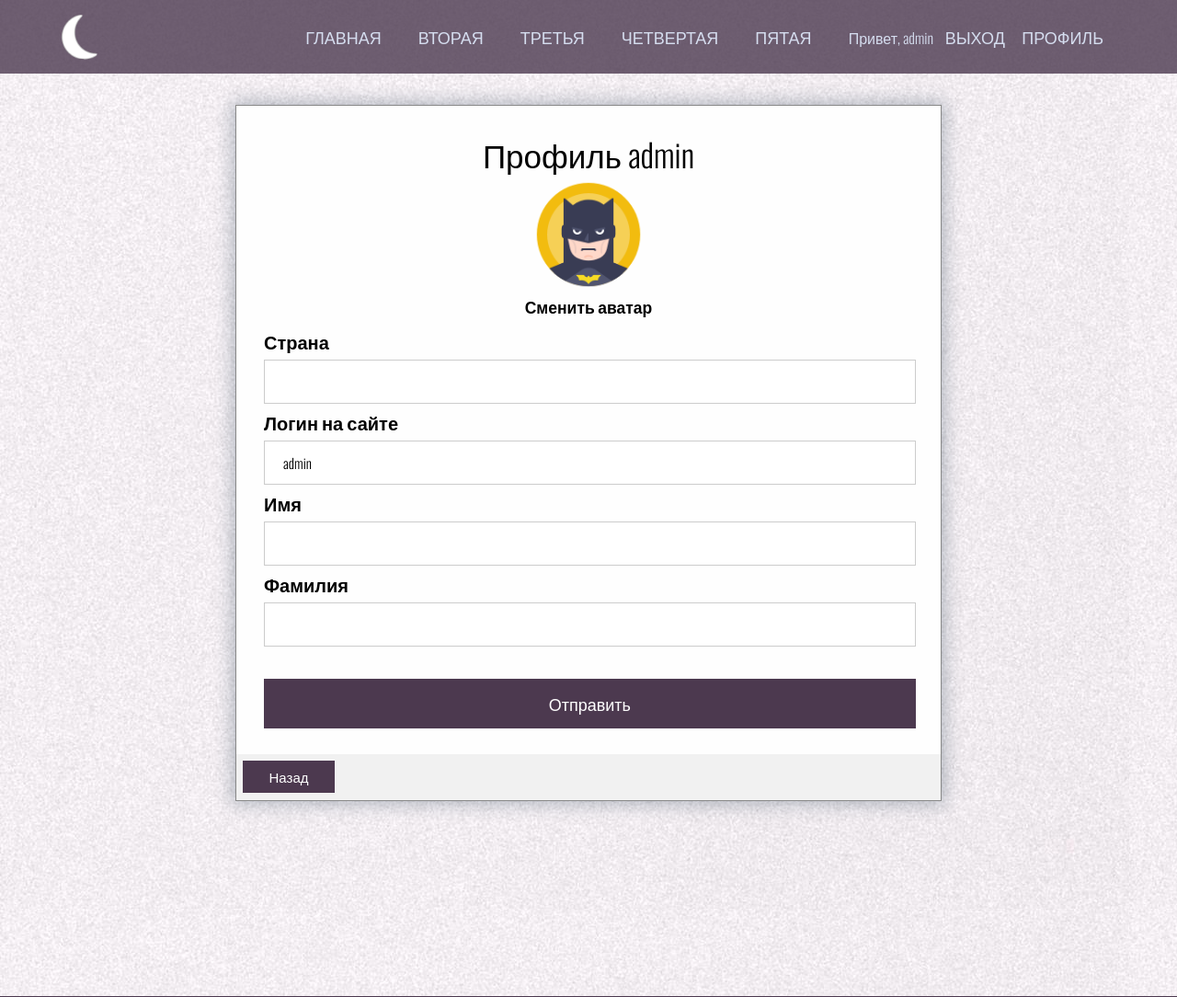
After one commit to joratapok/MyProject, a Django app: page /update_profile in a window 1280 px wide; the page is wider, and only the part inside the window is pictured. The commit adds this page. Shown: the top 1084 px of that part at 92% size. Run offline with Django 3.2, Linux system fonts and the light colour scheme; a user stored in the database is signed in; data comes from the database, SQL or seed files in the repository.

Commit message:
add profile

```diff
--- a/MyApp/admin.py
+++ b/MyApp/admin.py
@@ -19,6 +19,6 @@ class LinksAdmin(admin.ModelAdmin):
 class ThemeAdmin(admin.ModelAdmin):
     list_display = ('theme',)
 
-    @admin.register(Profile)
+@admin.register(Profile)
 class ProfileRegisterAdmin(admin.ModelAdmin):
-    list_display = ('user', 'photo')
+    list_display = ('master', 'photo')
--- a/MyApp/forms.py
+++ b/MyApp/forms.py
@@ -1,5 +1,7 @@
 from django import forms
+from django.contrib.auth.forms import UserCreationForm
 from django.contrib.auth.models import User
+from django.forms import ModelForm
 
 from MyApp.models import Comments, Profile, Links
 
@@ -13,7 +15,7 @@ class UserEditForm(forms.ModelForm):
 class ProfileForm(forms.ModelForm):
     class Meta:
         model = Profile
-        fields = ('photo')
+        fields = ('photo', )
 
 
 class CommentForm(forms.ModelForm):
@@ -44,3 +46,15 @@ class LinkForm(forms.ModelForm):
             'description': forms.TextInput(attrs={'class': 'special'}),
             'link': forms.TextInput(attrs={'class': 'special'})
         }
+
+class EditUserForm(ModelForm):
+
+    class Meta:
+        model = User
+        # fields = UserCreationForm.Meta.fields + ('photo', )
+        fields = ('first_name', 'last_name', 'username' )
+
+class ProfileForm(ModelForm):
+    class Meta:
+        model = Profile
+        fields = ('photo', 'country')
--- a/MyApp/models.py
+++ b/MyApp/models.py
@@ -3,17 +3,18 @@ from django.db import models
 
 
 class Profile(models.Model):
-    user = models.OneToOneField(User, on_delete=models.CASCADE)
+    master = models.OneToOneField(User, on_delete=models.CASCADE)
     photo = models.ImageField(upload_to='users/%Y/%m/%d', blank=True, default='batman.png')
+    country = models.CharField(blank=True, max_length=100)
 
     def __str__(self):
-        return f'Profile for user {self.user.username}'
+        return f'Profile for user {self.master.username}'
 
 
 
 class Comments(models.Model):
 
-    owner = models.ForeignKey(User, on_delete=models.SET_NULL, null=True, related_name='my_books')
+    owner = models.ForeignKey(User, on_delete=models.SET_NULL, null=True, related_name='owner')
     text = models.TextField(max_length=600)
     date = models.DateTimeField(auto_now_add=True, null=True)
     parent = models.ForeignKey('self', verbose_name='Родитель', on_delete=models.CASCADE, blank=True, null=True)
--- a/MyApp/static/MyApp/css/new.css
+++ b/MyApp/static/MyApp/css/new.css
@@ -522,7 +522,8 @@ nav ul li a:hover {
   text-align: center;
 }
 .ava__message img {
-  width: 120px;
+  max-width: 120px;
+  max-height: 120px;
 }
 
 .text__message{
@@ -707,7 +708,7 @@ nav ul li a:hover {
   }
 }
 @media (max-width: 630px) {
-  .title__row {
+  .title__linkrow {
     font-size: 30px;
     width: 90%;
     font-weight: bold;
@@ -796,7 +797,6 @@ nav ul li a:hover {
   width: 50px;
 }
 
-
 .alert-warning {
   display: flex;
   justify-content: center;
@@ -815,6 +815,7 @@ nav ul li a:hover {
   height: 50px;
   padding: 15px 0 0 0;
 }
+
 
 /* ---cancel Button--- */
 .cancel-container {
@@ -859,13 +860,59 @@ nav ul li a:hover {
   font-size: 22px;
 }
 
+/* -----------------PROFILE--------------------- */
+
+.ava-profile {
+  width: 100%;
+  text-align: center;
+}
+
+.ava-profile img {
+  margin: 10px 0 0 0;
+  max-width: 120px;
+  max-height: 120px;
+}
+
+.inputfile {
+  width: 0.1px;
+  height: 0.1px;
+  opacity: 0;
+  overflow: hidden;
+  position: absolute;
+  z-index: -1;
+}
+
+.inputfile + label {
+  font-size: 1.25em;
+  font-weight: 700;
+  color: black;
+  display: inline-block;
+  cursor: pointer;
+  padding: 10px;
+  border-radius: 8px;
+  margin-top: 0;
+
+
+}
+
+.inputfile:focus + label,
+.inputfile + label:hover {
+  background-color: #4c394f;
+  color: #cccccc;
+}
+
+.inputfile:focus + label {
+	outline: 1px dotted #000;
+	outline: -webkit-focus-ring-color auto 5px;
+}
+
 /* -----------------LINKS--------------------- */
-.title__row {
+.title__linkrow {
   text-align: center;
   font-size: 30px;
   margin: 20px 0 0 0;
 }
-.body__row {
+.body__linkrow {
   width: 100%;
 }
 table {
@@ -895,3 +942,11 @@ tr:nth-child(even) {
 tr:nth-child(odd) {
   background-color: #fff
 }
+.testing {
+  width: 300px;
+  height: 300px;
+  background-color: yellow;
+}
+.testing img {
+  width: 50px;
+}
--- a/MyApp/urls.py
+++ b/MyApp/urls.py
@@ -7,6 +7,8 @@ urlpatterns = [
     path('fish', views.FishView.as_view(), name='fish'),
     path('links', views.LinksView.as_view(), name='links_list'),
     path('add_comment', views.AddCommentView.as_view(), name='add_comment'),
+    #path('profile', views.ProfileView.as_view(), name='profile'),
+    path('update_profile', views.UpdateProfileView.as_view(), name='update_profile'),
 
  path('add_link', views.AddLinkView.as_view(), name='add_link'),
   #path('profile', views.CommentsView.as_view(), name='profile'),
--- a/MyApp/views.py
+++ b/MyApp/views.py
@@ -1,9 +1,11 @@
 from django.contrib import messages
+from django.contrib.auth.models import User
+from django.http import HttpResponseRedirect
 
 from django.shortcuts import redirect
-from django.views.generic import ListView, CreateView, TemplateView
-from MyApp.forms import CommentForm
-from MyApp.models import Comments, Links, LinksThemes
+from django.views.generic import ListView, CreateView, TemplateView, UpdateView
+from MyApp.forms import CommentForm, EditUserForm, ProfileForm
+from MyApp.models import Comments, Links, LinksThemes, Profile
 
 
 class CommentsView(ListView):
@@ -18,6 +20,56 @@ class CommentsView(ListView):
 
 class FishView(TemplateView):
     template_name = 'MyApp/fishpage.html'
+
+
+class UpdateProfileView(UpdateView):
+    model = User
+    form_class = EditUserForm
+    second_form_class = ProfileForm
+    template_name = 'MyApp/profile.html'
+    success_url = '/'
+
+    # def get_context_data(self, **kwargs):
+    #     context = super(UpdateProfileView, self).get_context_data(**kwargs)
+    #     #context['active_client'] = True
+    #     if 'form' not in context:
+    #         context['form'] = self.form_class(self.request.GET, instance=self.request.user)
+    #     if 'form2' not in context:
+    #         context['form2'] = self.second_form_class(self.request.GETj, instance=self.request.user.profile)
+    #     context['active_client'] = True
+    #     return context
+
+    def get(self, request, **kwargs):
+        self.object = User.objects.get(pk=self.request.user.pk)
+        if not hasattr(request.user, 'profile'):
+            Profile.objects.create(master=self.request.user)
+        form = self.form_class(self.request.GET, instance=self.request.user)
+        form2 = self.second_form_class(self.request.GET, instance=self.request.user)
+        context = self.get_context_data(object=self.object, form=form, form2=form2)
+        return self.render_to_response(context)
+
+    def get_object(self):
+        return User.objects.get(pk=self.request.user.pk)
+
+    def post(self, request, *args, **kwargs):
+        self.object = self.get_object()
+        form = self.form_class(request.POST, instance=request.user)
+        if not hasattr(request.user, 'profile'):
+            Profile.objects.create(master=self.request.user)
+        form2 = self.second_form_class(request.POST, request.FILES, instance=request.user.profile)
+        if form.is_valid() and form2.is_valid():
+            form.save()
+            m = Profile.objects.get(master=self.request.user)
+            m.photo = form2.cleaned_data['photo']
+            m.country = form2.cleaned_data['country']
+            m.save()
+            messages.success(self.request, 'Settings saved successfully')
+            return HttpResponseRedirect(self.get_success_url())
+        else:
+            print('form invalid')
+            print(form.errors)
+            return self.render_to_response(
+                self.get_context_data(form=form, form2=form2))
 
 
 class LinksView(ListView):
--- a/MyProject/urls.py
+++ b/MyProject/urls.py
@@ -16,6 +16,7 @@ Including another URLconf
 from django.conf import settings
 from django.conf.urls.static import static
 from django.contrib import admin
+from django.contrib.staticfiles.urls import staticfiles_urlpatterns
 from django.urls import path, include
 
 urlpatterns = [
@@ -27,3 +28,4 @@ urlpatterns = [
 ]
 if settings.DEBUG:
     urlpatterns += static(settings.MEDIA_URL, document_root=settings.MEDIA_ROOT)
+    urlpatterns += staticfiles_urlpatterns()
--- a/templates/MyApp/fishpage.html
+++ b/templates/MyApp/fishpage.html
@@ -13,7 +13,7 @@
 <!-------------------------Title Greeting-------------------->
 
             <div class="greeting__row row">
-                <div class="title__row title">
+                <div class="title__linkrow title">
 
                 </div>
                 <div class="subtitle__row subtitle">
--- a/templates/MyApp/links_list.html
+++ b/templates/MyApp/links_list.html
@@ -12,10 +12,10 @@
 
 <!-------------------------Title Greeting-------------------->
 
-            <div class="greeting__row row">
+            <div class="greeting__linkrow row">
                 {% for theme in themes %}
-                <div class="title__row">{{ theme.theme }}</div>
-                <div class="body__row">
+                <div class="title__linkrow">{{ theme.theme }}</div>
+                <div class="body__linkrow">
 
                     <table>
                         <tr>
--- /dev/null
+++ b/templates/MyApp/profile.html
@@ -0,0 +1,78 @@
+{% extends "base.html" %}
+
+{% load i18n %}
+{% load static %}
+
+{% block title %}Profile{% endblock %}
+
+{% block content %}
+
+<div class="inlogin">
+
+    <form class="login" enctype="multipart/form-data" method="POST" action="{% url 'update_profile' %}">
+    {% csrf_token %}
+
+        <div class="container">
+{#            {{ form.as_p }}#}
+{#            {{ form2.as_p }}#}
+
+            <div class="title__social">Профиль {{ user.username }}</div>
+            <div class="ava-profile">
+                <img src="{{ user.profile.photo.url }}" width="120px">
+            </div>
+            <div class="ava-profile">
+                <input type="file" name="photo" accept="image/*" class="inputfile" id="id_photo">
+                <label for="id_photo">Сменить аватар</label>
+            </div>
+
+
+            <label for="id_country"><b>Страна</b></label>
+            <input type="text" name="country" maxlength="100" value="{{ user.profile.country }}"  id="id_country">
+
+            <label for="id_username"><b>Логин на сайте</b></label>
+            <input type="text" value="{{ user.username }}" name="username" maxlength="150" required id="id_username">
+
+            <label for="id_first_name"><b>Имя</b></label>
+            <input type="text" value="{{ user.first_name }}" name="first_name" maxlength="150" id="id_first_name">
+
+            <label for="id_last_name"><b>Фамилия</b></label>
+            <input type="text" value="{{ user.last_name }}" name="last_name" maxlength="150" id="id_last_name">
+
+
+            {% if form.non_field_errors %}
+                <div class="alert alert-warning">
+                    <div class="alert-warning-box">
+                        <ul class="errorlist nonfield">
+                            {{ form.non_field_errors }}
+                        </ul>
+                    </div>
+                </div>
+            {% endif %}
+
+
+
+            <button type="submit" class="comment-button">
+                Отправить
+            </button>
+
+        </div>
+    </form>
+
+
+
+    <div class="social">
+
+        <div class="cancel-container">
+            <a href="{% url 'comment_list' %}">
+                <div class="cancel-div">
+                    Назад
+                </div>
+            </a>
+
+
+
+        </div>
+    </div>
+</div>
+
+{% endblock content %}
--- a/templates/include/navbar.html
+++ b/templates/include/navbar.html
@@ -30,7 +30,8 @@
 
                         {% if user.is_authenticated %}
                             <span>Привет, {{ user.username }}&nbsp&nbsp&nbsp</span>
-                            <a href="{% url 'account_logout' %}" class="header__link">Выход </a>
+                            <a href="{% url 'account_logout' %}" class="header__link">Выход &nbsp&nbsp&nbsp </a>
+                            <a href="{% url 'update_profile' %}" class="header__link">Профиль</a>
                         {% else %}
                             <a href="{% url 'account_login' %}" class="header__link">Войти</a> <span>&nbsp или &nbsp</span>
                             <a href="{% url 'account_signup' %}" class="header__link">Зарегестрироваться</a>
```
Also changed, not shown: templates/MyApp/comments_list.html (+7 -2 lines), templates/account/verification_sent.html (added, +17 -0 lines), templates/account/verified_email_required.html (added, +28 -0 lines), MyApp/migrations/0006_merge_20201230_2000.py (added), MyApp/migrations/0007_auto_20210101_2205.py (added), MyApp/migrations/0008_auto_20210101_2216.py (added), MyApp/migrations/0009_profile_country.py (added), MyApp/migrations/0010_auto_20210103_0105.py (added), MyApp/migrations/0011_auto_20210103_0231.py (added).
